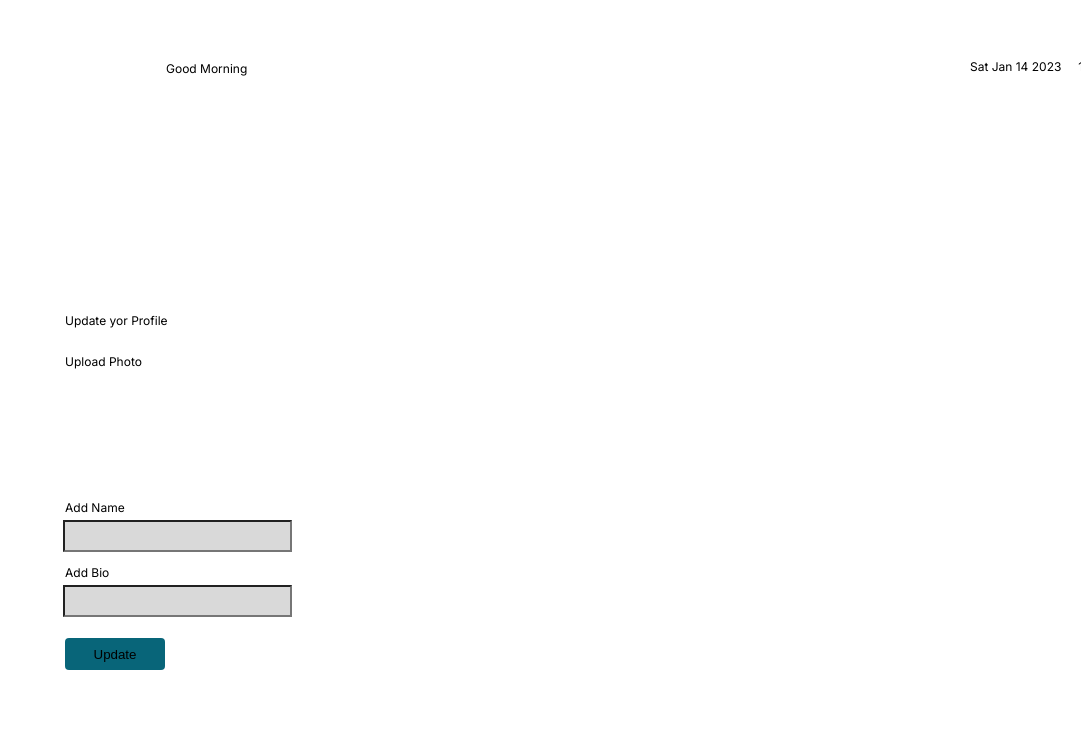
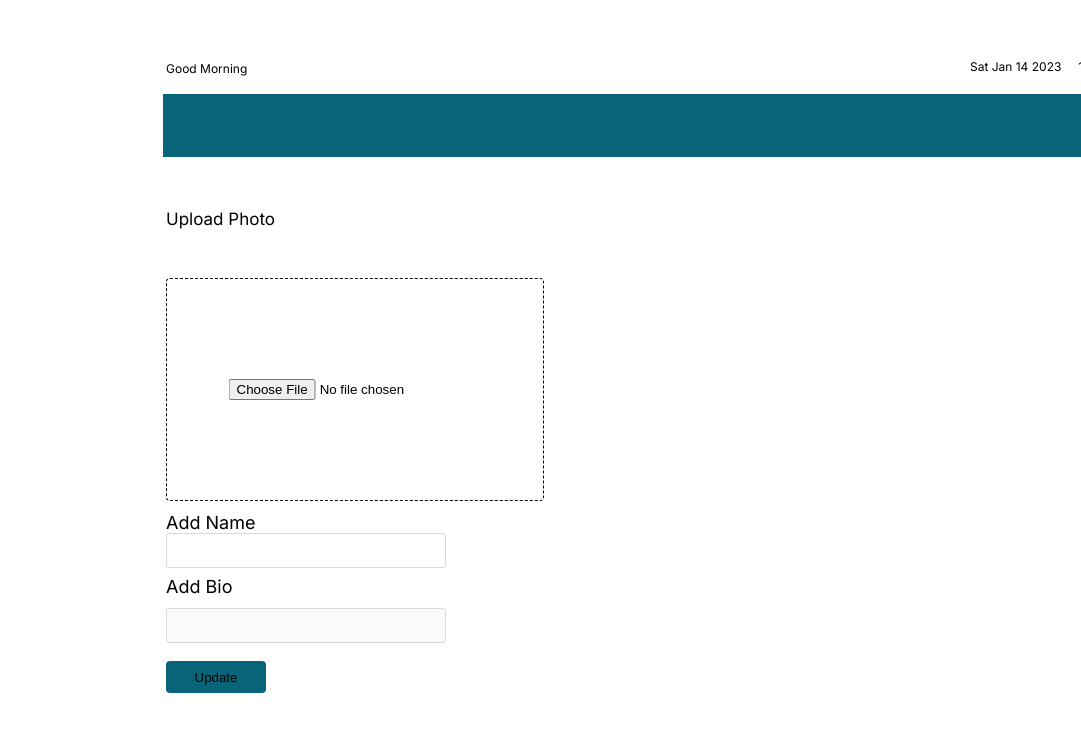
Before and after one commit to 4SAMU/POST-IT, a React (Create React App) app in the folder frontend/: page /editProfile in a window 1280 px wide. Shown: the top 732 px of the page, without its empty margins (199-1280 px from the left). Built offline with nearby package versions, Linux system fonts and the light colour scheme; a web font is replaced by a local one.

Commit message:
created the edit profile page

```diff
--- a/frontend/src/Components/Landingpage/styles.css
+++ b/frontend/src/Components/Landingpage/styles.css
@@ -82,6 +82,7 @@
   padding: 15px;
   text-align: left;
   padding-left: 55px;
+  text-align: center;
   margin: 10px 0 0 400px;
 }
 .title2 {
--- a/frontend/src/Components/Update/Update.css
+++ b/frontend/src/Components/Update/Update.css
@@ -11,7 +11,7 @@
   height: 15px;
   left: 264px;
   top: 313px;
-
+  align-content: center;
   font-family: 'Inter';
   font-style: normal;
   font-weight: 400;
@@ -23,26 +23,27 @@
 }
 .labeln {
   position: absolute;
-  width: max-content;
-  height: 15px;
-  left: 264px;
-  top: 354px;
+  width: 110px;
+  height: 21px;
+  left: 365px;
+  top: 209px;
 
   font-family: 'Inter';
   font-style: normal;
   font-weight: 400;
-  font-size: 12px;
-  line-height: 15px;
+  font-size: 17px;
+  line-height: 21px;
   /* identical to box height */
 
   color: #000000;
 }
+
 .updateButton {
   position: absolute;
   width: 100px;
   height: 32px;
-  left: 264px;
-  top: 638px;
+  left: 365px;
+  top: 661px;
   align-items: center;
   background: #d9d9d9;
   cursor: pointer;
@@ -51,63 +52,111 @@
   background: #086579;
 }
 
-.input_word {
-  position: absolute;
-  width: 221px;
-  height: 26px;
-  left: 262px;
-  /* top: 520px; */
-
-  background: #d9d9d9;
-}
-
 .labeln1 {
   position: absolute;
-  width: 60px;
-  height: 15px;
-  left: 264px;
-  top: 500px;
+  width: max-content;
+  height: 22px;
+  left: 365px;
+  top: 512px;
 
+  font-family: 'Inter';
+  font-style: normal;
+  font-weight: 400;
+  font-size: 18px;
+  line-height: 22px;
+  /* identical to box height */
+
+  color: #000000;
+}
+.txtarea1 {
+  box-sizing: border-box;
+  border: none;
+  position: absolute;
+  width: 280px;
+  height: 35px;
+  left: 365px;
+  top: 533px;
+  padding: 5px;
+  background: #ffffff;
+  border: 1px solid #d9d9d9;
+  border-radius: 3px;
+}
+.txtarea2 {
+  box-sizing: border-box;
+  padding: 5px;
+
+  position: absolute;
+  width: 280px;
+  height: 35px;
+  left: 365px;
+  top: 608px;
+
+  background: #fcf9f9;
+  border: 1px solid #d9d9d9;
+  border-radius: 3px;
+}
+.labeln2 {
+  position: absolute;
+  width: max-content;
+  height: 22px;
+  left: 365px;
+  top: 576px;
+
+  font-family: 'Inter';
+  font-style: normal;
+  font-weight: 400;
+  font-size: 18px;
+  line-height: 22px;
+  /* identical to box height */
+
+  color: #000000;
+}
+.picha {
+  height: 90px;
+  width: 235px;
+  background-color: #e6dddd;
+  /* text-align: left;
+  padding-left: 55px; */
+  margin: 10px 0 0 180px;
+  left: 262px;
+  top: 374px;
+  border: none;
+}
+.head1 {
+  position: absolute;
+  width: 980px;
+  height: 63px;
+  left: 362px;
+  top: 94px;
+  align-items: center;
+  background: #086579;
   font-family: 'Inter';
   font-style: normal;
   font-weight: 400;
   font-size: 12px;
   line-height: 15px;
-  /* identical to box height */
+  text-align: center;
+}
+.po {
+  box-sizing: border-box;
 
-  color: #000000;
+  position: absolute;
+  width: 378px;
+  height: 223px;
+  left: 365px;
+  top: 278px;
+
+  background: #ffffff;
+  border: 1px dashed #000000;
+  border-radius: 4px;
 }
-.txtarea1 {
+.ip {
   position: absolute;
-  width: 221px;
-  height: 26px;
-  left: 262px;
-  top: 520px;
-
-  background: #d9d9d9;
+  width: max-content;
+  height: 23px;
+  left: 50%;
+  top: 100px;
+  transform: translateY(-50%);
+  transform: translateX(-50%);
+  border: none;
 }
-.txtarea2 {
-  position: absolute;
-  width: 221px;
-  height: 26px;
-  left: 262px;
-  top: 585px;
-
-  background: #d9d9d9;
-}
-.labeln2 {
-  position: absolute;
-  width: 45px;
-  height: 15px;
-  left: 264px;
-  top: 565px;
-
-  font-family: 'Inter';
-  font-style: normal;
-  font-weight: 400;
-  font-size: 12px;
-  line-height: 15px;
-  /* identical to box height */
-
-  color: #000000;
-}
--- a/frontend/src/Components/Update/Update.js
+++ b/frontend/src/Components/Update/Update.js
@@ -1,25 +1,87 @@
-import React from "react";
+import React, { useState } from "react";
 import THeader from "../THeader/THeader";
 import "./Update.css";
 const Update = () => {
-//   const [selectedFile, setSelectedFile] = useState(null);
-//   const [fileImage, setFile] = useState();
-//   const [formParams, updateFormParams] = useState({
-//     name: "",
-//     bio: ""
-//   });
-//   function inputFileHandler(e) {
-//     setSelectedFile(e.target.files[0]);
-//     setFile(URL.createObjectURL(e.target.files[0]));
-//   }
+  const [selectedFile, setSelectedFile] = useState(null);
+  const [fileImage, setFile] = useState();
+  const [formParams, updateFormParams] = useState({
+    name: "",
+    bio: ""
+  });
+  function inputFileHandler(e) {
+    setSelectedFile(e.target.files[0]);
+    setFile(URL.createObjectURL(e.target.files[0]));
+  }
+  async function uploadImage() {
+    const file = selectedFile;
+    const formData = new FormData();
+    formData.append("file", file);
 
+    const response = await fetch("https://post-it-backend.vercel.app/upload", {
+      method: "POST",
+      body: formData
+    });
+    const data = await response.json();
+    const imageHash = `https://post-it-backend.vercel.app/${data.fileUrl}`;
+    console.log(imageHash);
+
+    // console.log("form data\n", formData);
+    return imageHash;
+  }
+  async function editUserProfile() {
+    const { name, bio } = formParams;
+    const ethers = require("ethers");
+
+    //After adding your Hardhat network to your metamask, this code will get providers and signers
+    const provider = new ethers.providers.Web3Provider(window.ethereum);
+    const signer = provider.getSigner();
+    //Pull the deployed contract instance
+
+    let contract = new ethers.Contract(
+      socialApp.address,
+      socialApp.abi,
+      signer
+    );
+    setBusy(true);
+
+    const imageUrl = await uploadImage();
+    try {
+      let tx = await contract.createProfile(name, bio, imageUrl);
+      tx.wait();
+
+      // console.log("createProfile successfully", tx.wait());
+    } catch (error) {
+      console.log(error);
+    }
+  }
   return (
     <div className="updateA">
       <THeader />
-      <div className="heady">Update yor Profile</div>
-      <div className="labeln">Upload Photo</div>
+      <div className="head1">
+        {/* Connect to the world, get updates,show what's happening */}
+      </div>
+      <div>
+        <div className="labeln">Upload Photo</div>
+        <div className="po">
+          <input
+            className="ip"
+            type={"file"}
+            onChange={inputFileHandler}
+          ></input>
+        </div>
+      </div>
+      {/* {fileImage ? <img src={fileImage} className="picha"></img> : ""} */}
+
       <div className="labeln1">Add Name</div>
-      <input type="text" className="txtarea1"></input>
+      <input
+        type="text"
+        className="txtarea1"
+        value={formParams.name}
+        id={formParams.name}
+        onChange={(e) =>
+          updateFormParams({ ...formParams, name: e.target.value })
+        }
+      ></input>
       <div className="labeln2">Add Bio </div>
       <input type="text" className="txtarea2"></input>
       <button className="updateButton">Update</button>
```
